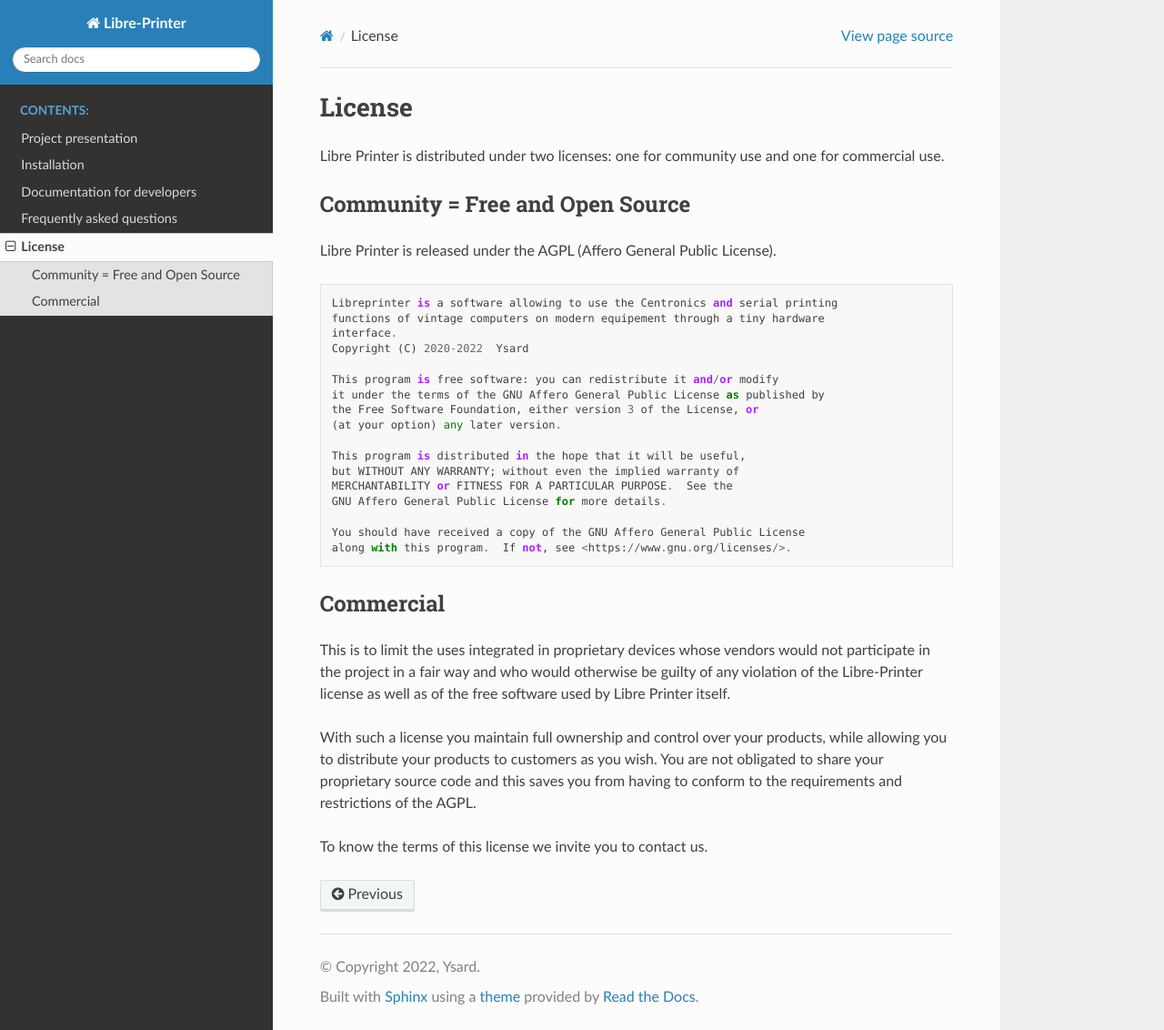
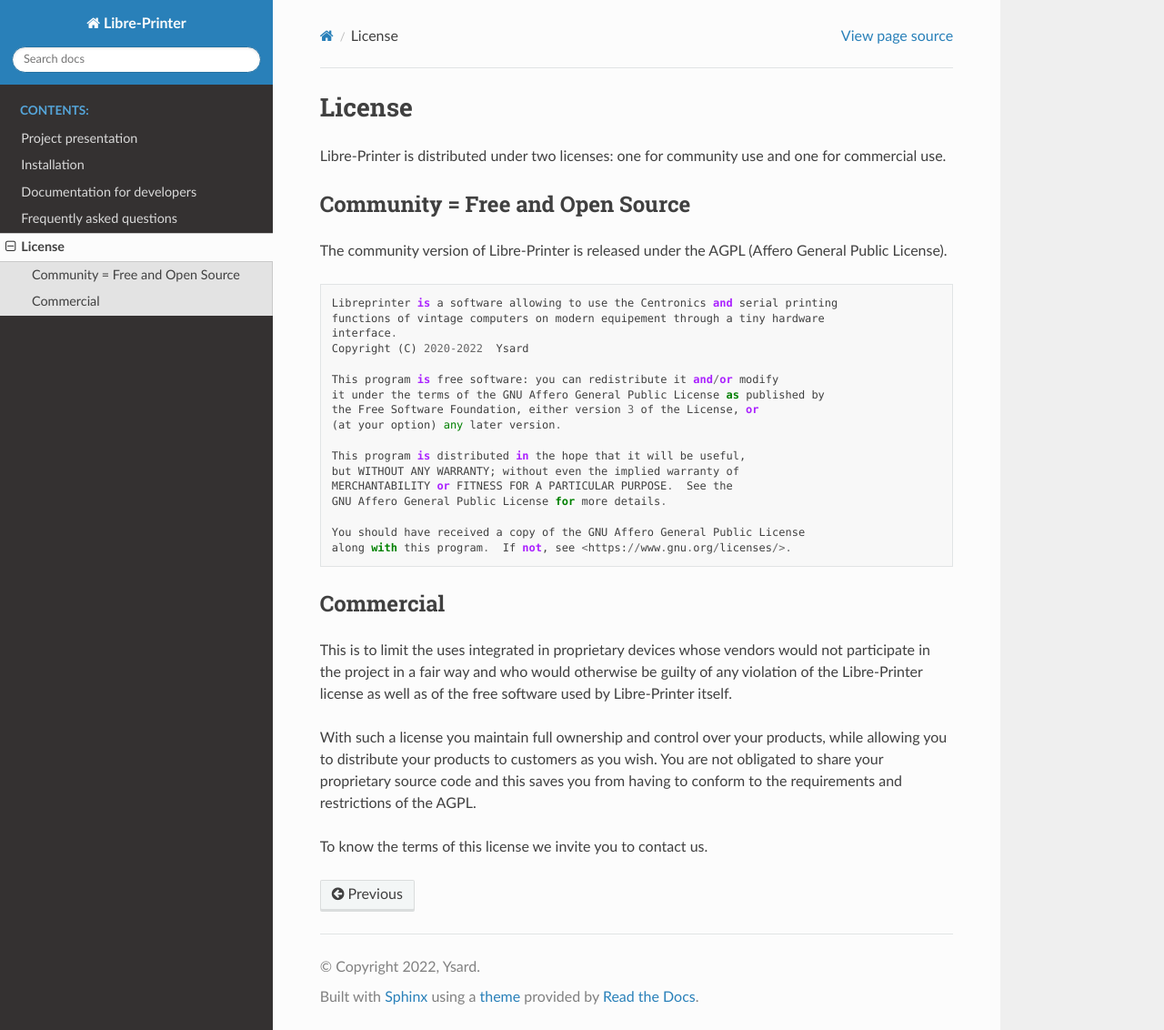
Before and after one commit to ysard/libre-printer, a Sphinx documentation site: the page built from doc/source/license.rst, in a window 1280 px wide and 1132 px high. Shown: the whole window at 91% size. Built offline with Sphinx 7.4.7 and the Read the Docs theme 2.0.0, drawn with Linux system fonts in a browser that asks for light colours.

Commit message:
[doc] Replace forgotten occurences of project name by variable

```diff
--- a/doc/source/license.rst
+++ b/doc/source/license.rst
@@ -2,13 +2,14 @@
 License
 *******
 
-Libre Printer is distributed under two licenses:
+|project_name| is distributed under two licenses:
 one for community use and one for commercial use.
 
 Community = Free and Open Source
 ================================
 
-Libre Printer is released under the AGPL (Affero General Public License).
+The community version of |project_name| is released under the AGPL
+(Affero General Public License).
 
 ::
 
--- a/doc/source/project_presentation.rst
+++ b/doc/source/project_presentation.rst
@@ -8,7 +8,7 @@
 .. code:: mermaid
 
     graph TD
-        A[fa:fa-computer-classic Host] -->|Serial RS-232 data| B[fa:fa-microchip Libre Printer interface]
+        A[fa:fa-computer-classic Host] -->|Serial RS-232 data| B[fa:fa-microchip |project_name| interface]
         A --> |Parallel Centronics data| B
         B -->|fa:fa-usb USB| C[fa:fa-laptop RaspberryPi or Computer]
         C --> Raw[fa:fa-file Raw file]
```
Also changed, not shown: other parts of doc/source/license.rst (+1 -1 lines), doc/source/index.rst (+9 -6 lines).
